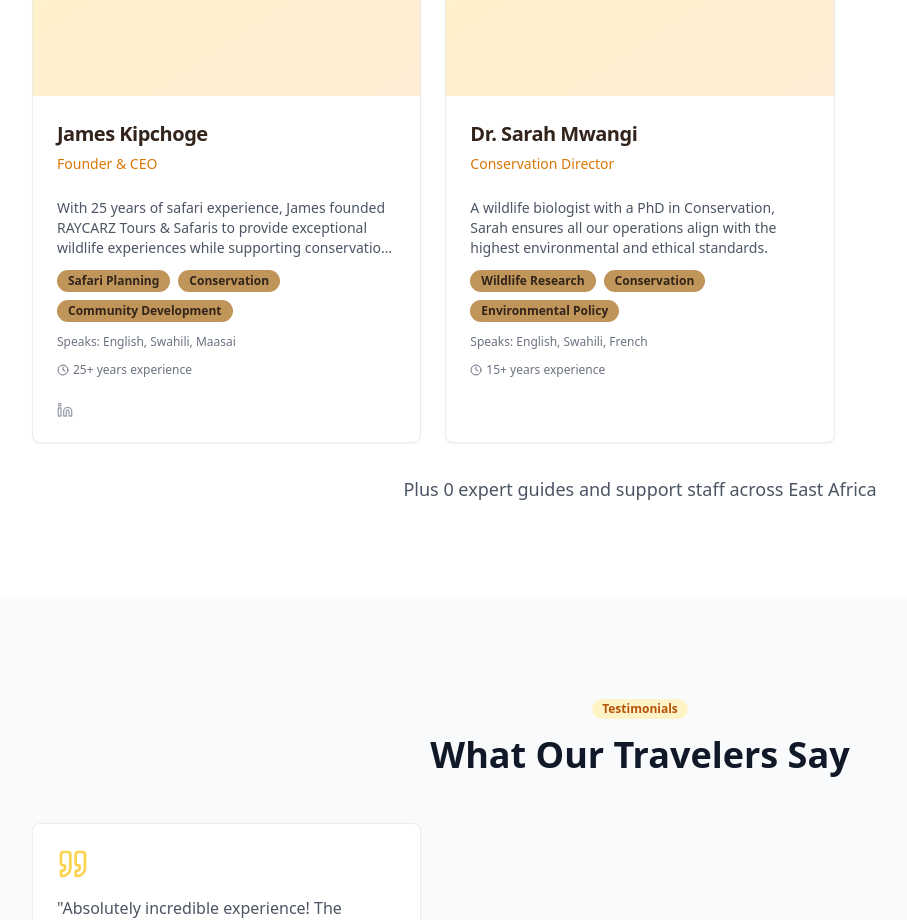
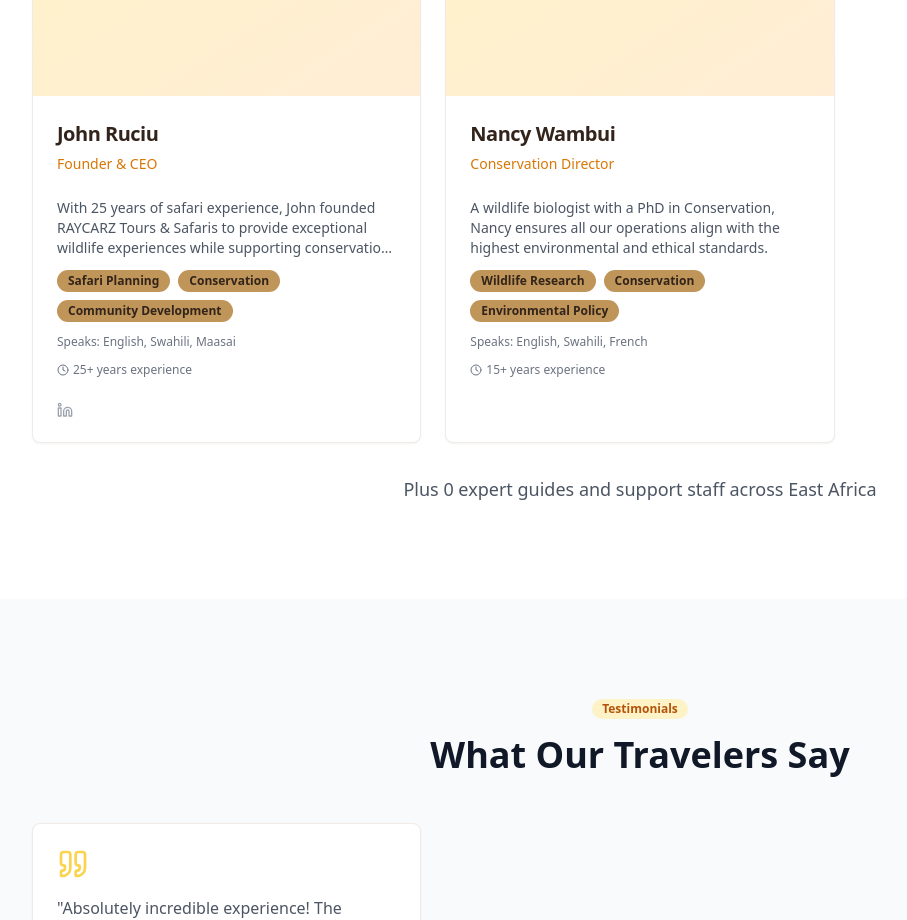
Before and after one commit to jinx6ix/raycarz, a Next.js app: page /about in a window 1280 px wide. Shown: the part 3080-4000 px from the top of the page, without its empty margins (0-907 px from the left). Built offline with nearby package versions, Linux system fonts and the light colour scheme.

Commit message:
chganged founders details

```diff
--- a/app/about/AboutClient.tsx
+++ b/app/about/AboutClient.tsx
@@ -664,7 +664,7 @@ export default function AboutClient({ teamMembers, stats, testimonials }: AboutC
             className="text-center mt-8"
           >
             <p className="text-gray-600 text-lg">
-              Plus {stats.teamMembers - (teamMembers?.length || 0)} expert guides and support staff across East Africa
+              Plus {stats.teamMembers - (teamMembers?.length || 5)} expert guides and support staff across East Africa
             </p>
           </motion.div>
         </div>
--- a/data/team.json
+++ b/data/team.json
@@ -2,9 +2,9 @@
 [
     {
       "id": "james-kipchoge",
-      "name": "James Kipchoge",
+      "name": "John Ruciu",
       "role": "Founder & CEO",
-      "bio": "With 25 years of safari experience, James founded RAYCARZ Tours & Safaris to provide exceptional wildlife experiences while supporting conservation and local communities.",
+      "bio": "With 25 years of safari experience, John founded RAYCARZ Tours & Safaris to provide exceptional wildlife experiences while supporting conservation and local communities.",
       "department": "leadership",
       "expertise": ["Safari Planning", "Conservation", "Community Development"],
       "languages": ["English", "Swahili", "Maasai"],
@@ -16,9 +16,9 @@
     },
     {
       "id": "sarah-mwangi",
-      "name": "Dr. Sarah Mwangi",
+      "name": "Nancy Wambui",
       "role": "Conservation Director",
-      "bio": "A wildlife biologist with a PhD in Conservation, Sarah ensures all our operations align with the highest environmental and ethical standards.",
+      "bio": "A wildlife biologist with a PhD in Conservation, Nancy ensures all our operations align with the highest environmental and ethical standards.",
       "department": "conservation",
       "expertise": ["Wildlife Research", "Conservation", "Environmental Policy"],
       "languages": ["English", "Swahili", "French"],
```
Also changed, not shown: 1 other file (tests, documents, lock files or other folders).
